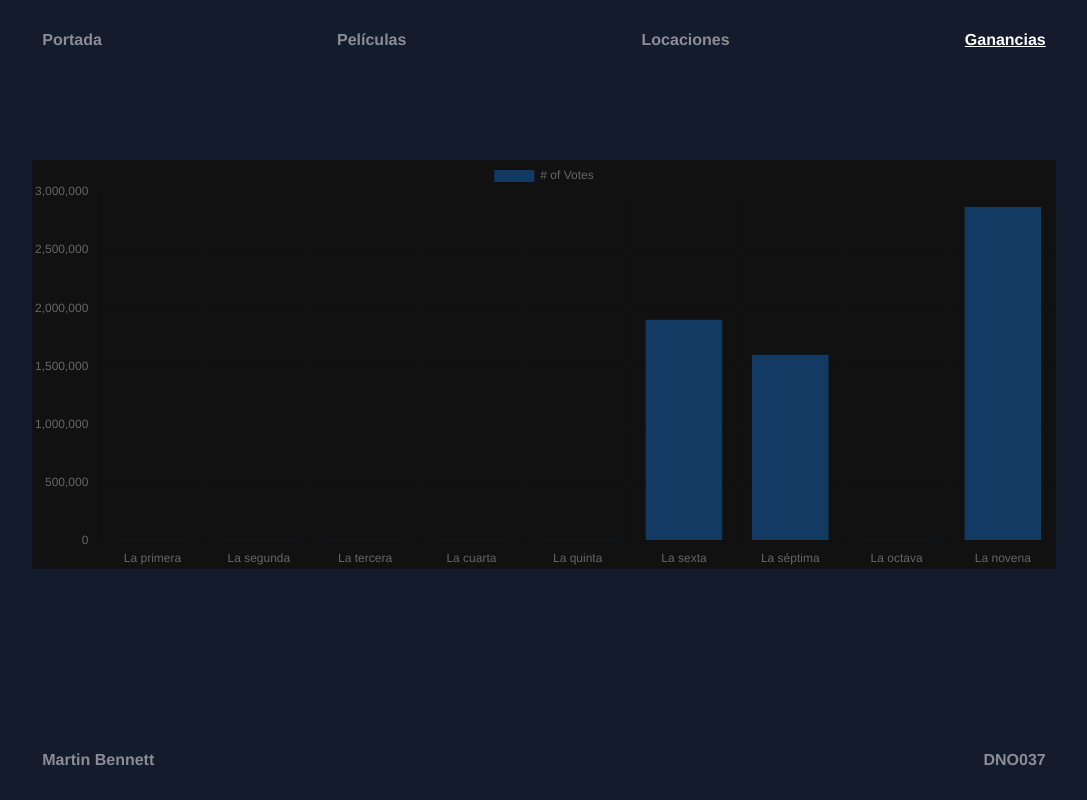
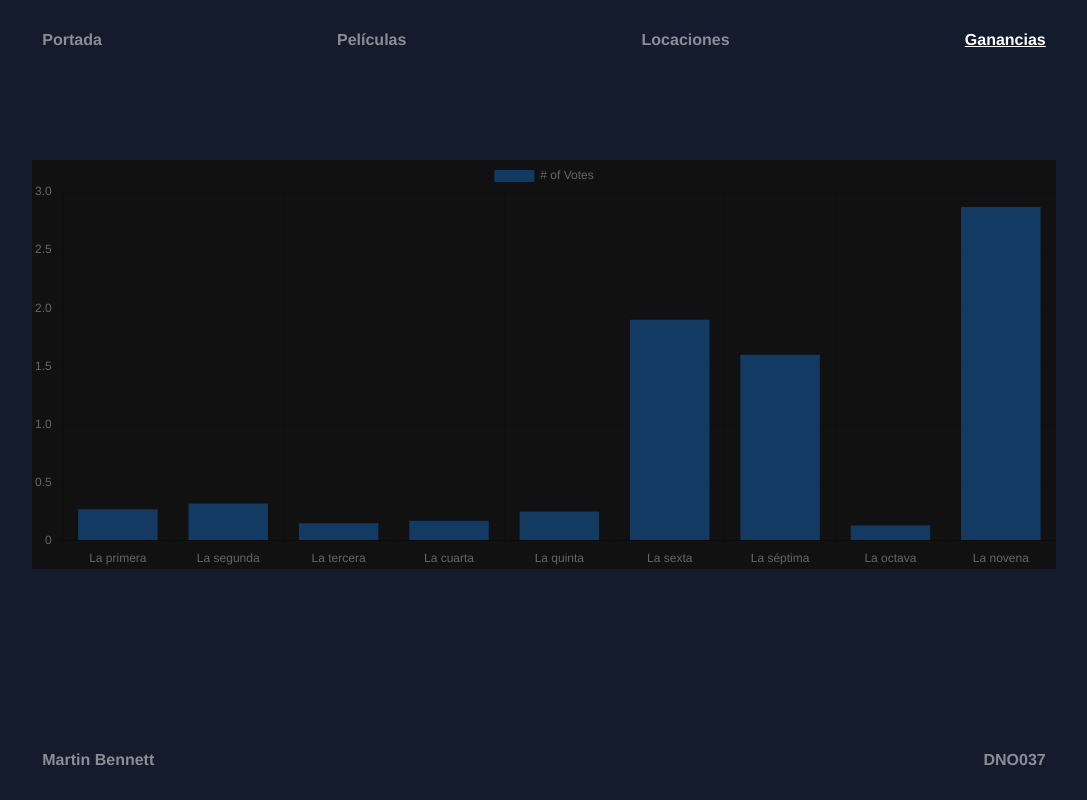
Before and after one commit to bennett-martin/dno-clase8-05-05, a plain HTML site: page ganancias.html in a window 1280 px wide. Shown: the whole page, without its empty margins (96-1183 px from the left). Drawn offline with nearby package versions, Linux system fonts and the light colour scheme.

Commit message:
Update ganancias.html

```diff
--- a/ganancias.html
+++ b/ganancias.html
@@ -30,7 +30,7 @@ var myChart = new Chart(ctx, {
         labels: ['La primera', 'La segunda', 'La tercera', 'La cuarta', 'La quinta', 'La sexta', 'La séptima', 'La octava', 'La novena'],
         datasets: [{
             label: '# of Votes',
-            data: [272.000, 320.000, 156.413, 171.900, 252.300, 1900000, 1600000, 135.195, 2870000],
+            data: [0.27, 0.32, 0.15, 0.17, 0.25, 1.9, 1.6, 0.13, 2.87],
             backgroundColor: 'rgba(20, 100, 180, 0.5)',
             borderWidth: 0
         }]
```
